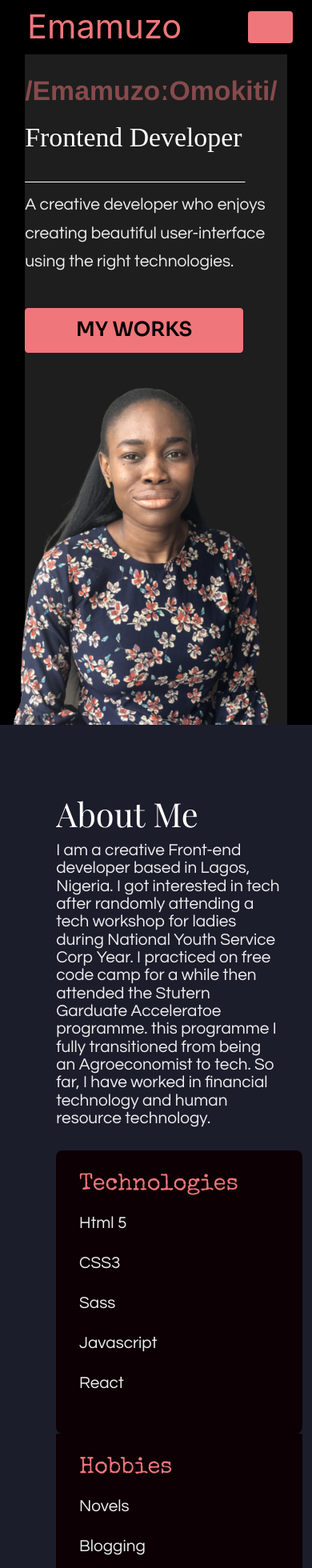
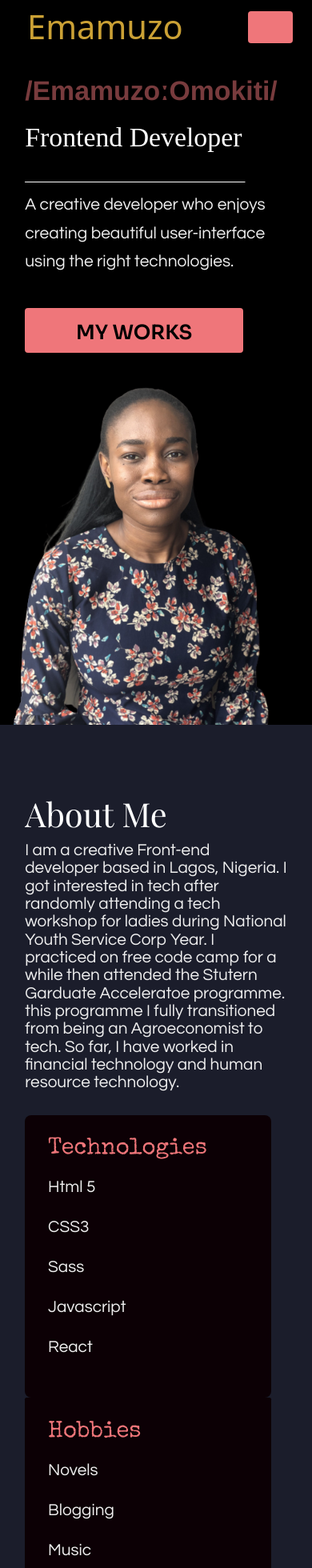
Before and after one commit to Omokiti/portfolio_3.0, a Next.js app: page / in a window 390 px wide. Shown: the top 1960 px of the page at 80% size. Built offline with nearby package versions, Linux system fonts and the light colour scheme; a web font is replaced by a local one.

Commit message:
fix:css styling

```diff
--- a/styles/globals.css
+++ b/styles/globals.css
@@ -1,19 +1,17 @@
 body {
   padding: 0;
   margin: 0;
-  font-family: -apple-system, BlinkMacSystemFont, Segoe UI, Roboto, Oxygen,
-    Ubuntu, Cantarell, Fira Sans, Droid Sans, Helvetica Neue, sans-serif;
-  overflow-y: auto;
+ overflow-y: auto;
   overflow-x: hidden;
   box-sizing: border-box;
 }
 /* small screen */
 @media screen and (max-width: 601px) {
 
-  body {
+  /* body {
     overflow-y: auto;
     overflow-x: hidden;
-  }
+  } */
 
   #light {
     background-color: #FFFFFF;
@@ -63,7 +61,7 @@ body {
   width: 70vw;
   height: 14.4vw;
   background: #000000;
-  border-radius: 1.067vw;
+  border-radius:4px;
   -webkit-appearance: button;
   -moz-appearance: button;
   appearance: button;
@@ -74,9 +72,10 @@ body {
   line-height: 8vw;
   font-family: 'Sora', sans-serif;
   margin-top: 6.4vw;
-  padding-top: 2.667vw;
+  padding-top: 3.667vw;
   text-align: center;
   text-decoration: none;
+  border:none;
 }
 #light .my_image {
   width: 89.33vw;
@@ -101,8 +100,8 @@ body {
 #light .aboutme {
   background: #FDF6F0;
   padding-top: 21.33vw;
-  padding-left: 18vw;
-  padding-right:10vw ;
+  padding-left: 8vw;
+  padding-right:8vw;
 }
 #light .space {
   padding-left: 8vw;
@@ -410,7 +409,7 @@ right:-1.3rem;
   }
   #dark .navbar-toggler {
     background:#EF767A;
-    ;
+
   }
   #dark a {
     color: #fff;
@@ -444,7 +443,7 @@ right:-1.3rem;
     font-family: 'Playfair Display', serif;
   }
   #dark .headercontain{
-    background: #1E1E1E;
+
     padding-top:5.33vw;
   }
   #dark .aboutme_info {
@@ -504,7 +503,7 @@ right:-1.3rem;
     width:70vw;
     height:14.4vw;
     background: #EF767A;
-    border-radius:1.067vw;
+    border-radius:4px;
     -webkit-appearance: button;
     -moz-appearance: button;
     appearance: button;
@@ -515,8 +514,9 @@ right:-1.3rem;
     line-height:8vw;
     font-family: 'Sora', sans-serif;
     margin-top:6.4vw;
-    padding-top:2.667vw;
+    padding-top:3.667vw;
     text-align: center;
+    border:none;
   }
   #dark .myworks_btn:hover {
     color: #fff;
@@ -526,7 +526,7 @@ right:-1.3rem;
     font-size:10.67vw;
     line-height:10.67vw;
     margin-left:10px;
-    color: #EF767A!important;
+    color:#CBA135 !important;
 
   }
   #dark .space{
@@ -537,15 +537,13 @@ right:-1.3rem;
     width: 89.33vw;
     margin-left: -9.6vw;
   }
-  /* #dark .info {
-    padding-left: 3vw;
-    padding-top: 2vw;
-  } */
+
   #dark .aboutme {
     background: #1B1D2B;
     padding-top: 21.33vw;
-    padding-left: 18vw;
-    padding-right:10vw ;
+    padding-left: 8vw;
+    padding-right:8vw;
+
 
   }
   #dark .portfolio {
@@ -594,7 +592,6 @@ right:-1.3rem;
   color: #FFFFFF;
 }
 #dark .email_content {
-  /* width:146.93vw; */
   font-style: normal;
   font-weight: 400;
   font-size:5.33vw;
@@ -649,6 +646,7 @@ right:-1.3rem;
   margin-bottom:26.67vw;
   font-family: 'Sora', sans-serif;
   font-size: 6.4vw;
+  border:none;
 }
 #dark .footer {
   font-size:4.8vw;
@@ -715,9 +713,7 @@ right:-1.3rem;
     position: absolute;
     bottom: -0.22rem;
   }
-  /* #dark .left_button{
-  left: -1.3rem;
-} */
+
 #dark.right_button{
 right:-1.3rem;
 }
@@ -814,7 +810,7 @@ right:-1.3rem;
     padding-top:6px;
   }
   #light .navbar-brand {
-    color: #EF767A;
+    color:#CBA135;
     font-size: 1.25vw;
     line-height: 150%;
     margin: 5px 5px;
@@ -828,9 +824,7 @@ right:-1.3rem;
   transition: all .3s ease-in-out;
   width:100vw;
 }
-/* #light .line{
- border: 0.5px solid #000000;
-} */
+
   #light .header {
   color: rgba(122, 1, 54, 0.5);
    font-size: 2.78vw;
@@ -844,9 +838,7 @@ right:-1.3rem;
     line-height: 8.33vw;
     font-family: 'Nib Pro', serif;
   }
-  /* #light .name {
-  display: inline-grid;
-  } */
+
   #light .introduction {
     font-style: normal;
     font-weight: 400;
@@ -1329,7 +1321,7 @@ padding-right: 10vw;
     font-family: 'Questrial', sans-serif;
   }
   #dark .navbar-brand{
-   color: #EF767A!important;
+   color:#CBA135!important;
    font-size: 1.25vw;
    line-height: 150%;
    margin: 5px 5px;
```
Also changed, not shown: components/Switch.js (deleted, +0 -27 lines).
